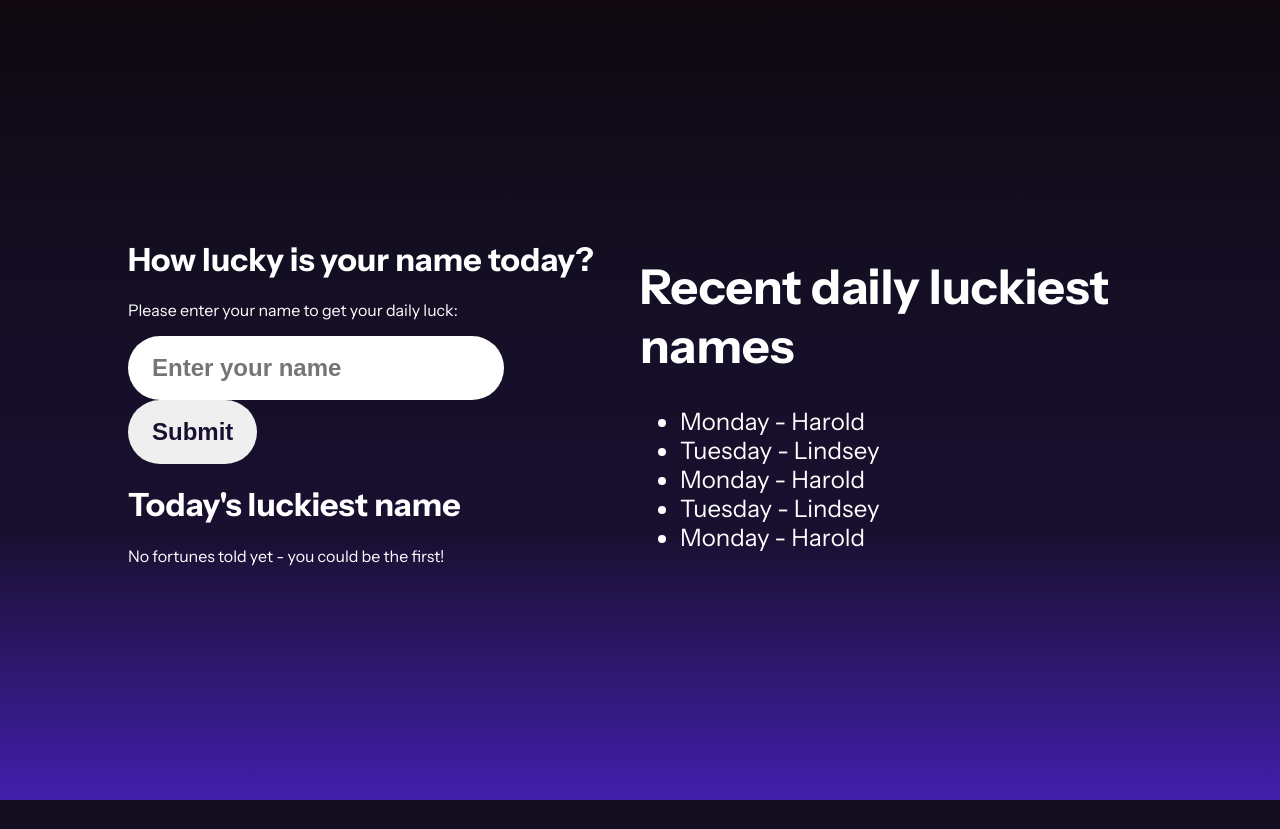
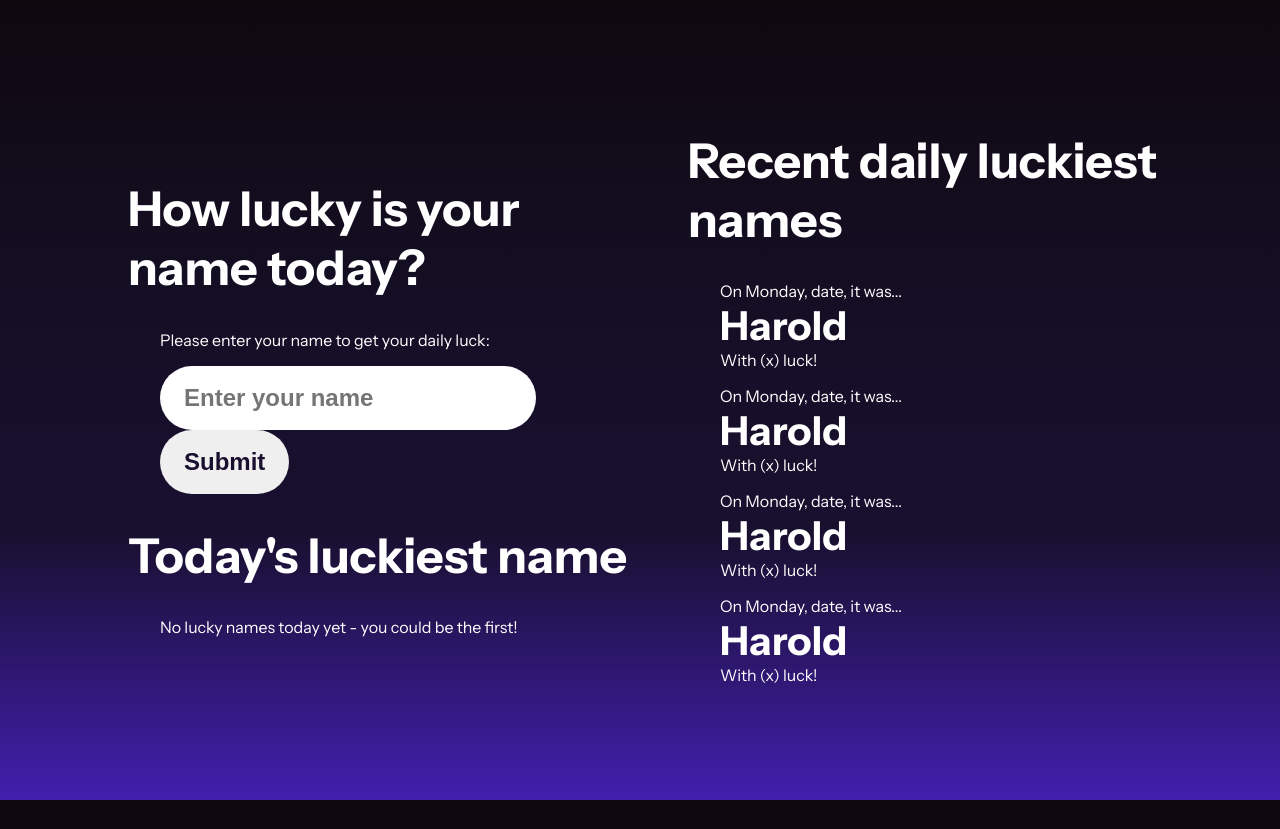
Before and after one commit to AxiDreamdragon/lucky-php-test, a PHP site: page / in a window 1280 px wide. Before the commit the page ends 800 px from the top, so only its background shows below. Run offline with PHP 8.4, Linux system fonts and the light colour scheme.

Commit message:
Update styling

```diff
--- a/index.css
+++ b/index.css
@@ -13,6 +13,9 @@ html {
 	}
 }
 
+h1 {
+	font-size: 3rem;
+}
 
 input {
 	border: none;
@@ -70,6 +73,7 @@ button:hover {
 .container {
 	padding: 10%;
 	display: grid;
+	gap: 3rem;
 	grid-template-columns: 50% 50%;
 	place-items: center;
 
@@ -86,7 +90,6 @@ button:hover {
 }
 
 .past-winners {
-	font-size: 24px;
 	overflow-y: scroll;
 	max-height: 100dvh;
 	box-sizing: border-box;
@@ -103,3 +106,12 @@ button:hover {
 .past-winners::-webkit-scrollbar {
 	display: none;
 }
+
+.lucky-name {
+	margin: 0;
+	font-size: 2.5rem;
+}
+
+.luck-paragraph {
+	margin-bottom: 0;
+}
--- a/index.php
+++ b/index.php
@@ -19,9 +19,11 @@ require_once 'database.php';
 		<div class="container">
 			<div>
 				<h1>How lucky is your name today?</h1>
+				<div style='margin-left: 2rem;'>
+
 					<form method="POST" action="">
 						<label>Please enter your name to get your daily luck:<br>
-						<input type="text" name="name" placeholder="Enter your name" required />
+							<input type="text" name="name" maxlength="20" placeholder="Enter your name" required />
 						</label>
 						<button type="submit">Submit</button>
 					</form>
@@ -31,32 +33,68 @@ require_once 'database.php';
 						postName($_POST['name']);
 					}
 					?>
+				</div>
 				<h1>Today's luckiest name</h1>
+				<div style='margin-left: 2rem;'>
+
 					<?php
 					$luckiest = getLuckiestUser();
 					if ($luckiest) {
-					echo "<p>Luckiest today person is " . $luckiest['name'] .
-						" with a luck of " . $luckiest['luck'] . "!</p>";
+						echo "<p style='margin-bottom: 0;'>It's...</p>";
+						echo "<h1 class='lucky-name'>" . $luckiest['name'] . "!</h1>";
+						echo "<p style='margin-top: 0;'>With " . $luckiest['luck'] . " luck!</p>";
 					} else {
-					echo "<p>No fortunes told yet - you could be the first!</p>";
+						echo "<p>No lucky names today yet - you could be the first!</p>";
 					}
 					?>
 					<?php
 					$averageLuck = getAverageLuck();
 					if ($averageLuck) {
-					echo "<p>Average luck today is " . round($averageLuck, 2) . ".</p>";
+						echo "<p>Average luck today is " . round($averageLuck) . ".</p>";
 					}
 					?>
 				</div>
+			</div>
 			<div class="past-winners">
 				<h1>Recent daily luckiest names</h1>
-				<ul>
-					<li>Monday - Harold</li>
-					<li>Tuesday - Lindsey</li>
-					<li>Monday - Harold</li>
-					<li>Tuesday - Lindsey</li>
-					<li>Monday - Harold</li>
-				</ul>
+				<div style='margin-left: 2rem;'>
+					<p style='margin-bottom: 0;'>
+						On Monday, date, it was...
+					</p>
+					<h1 class='lucky-name'>
+						Harold
+					</h1>
+					<p style='margin-top: 0;'>
+						With (x) luck!
+					</p>
+					<p style='margin-bottom: 0;'>
+						On Monday, date, it was...
+					</p>
+					<h1 class='lucky-name'>
+						Harold
+					</h1>
+					<p style='margin-top: 0;'>
+						With (x) luck!
+					</p>
+					<p style='margin-bottom: 0;'>
+						On Monday, date, it was...
+					</p>
+					<h1 class='lucky-name'>
+						Harold
+					</h1>
+					<p style='margin-top: 0;'>
+						With (x) luck!
+					</p>
+					<p style='margin-bottom: 0;'>
+						On Monday, date, it was...
+					</p>
+					<h1 class='lucky-name'>
+						Harold
+					</h1>
+					<p style='margin-top: 0;'>
+						With (x) luck!
+					</p>
+				</div>
 			</div>
 		</div>
 	</div>
```
Lines whose indentation alone changed are shown as unchanged.
